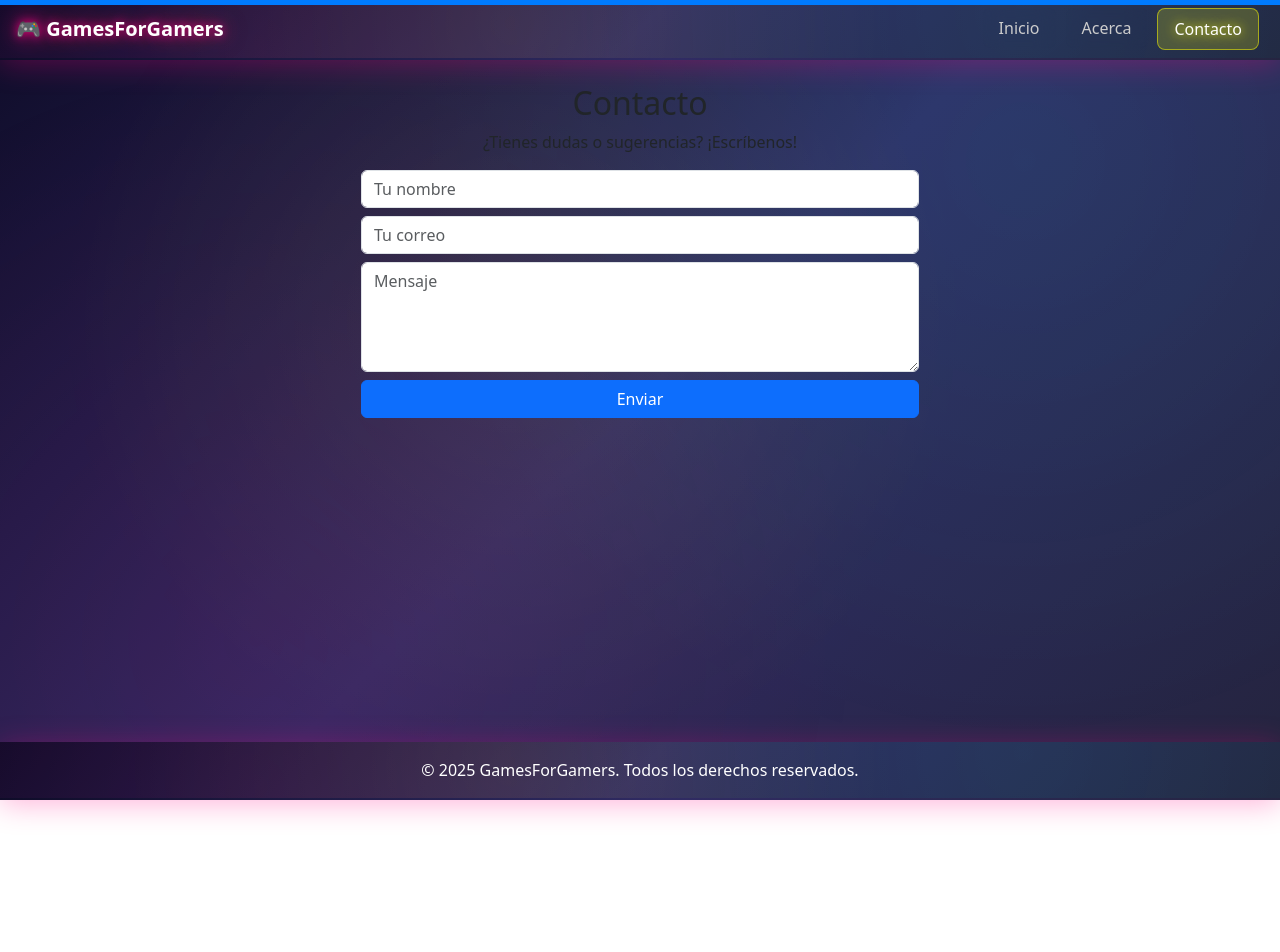
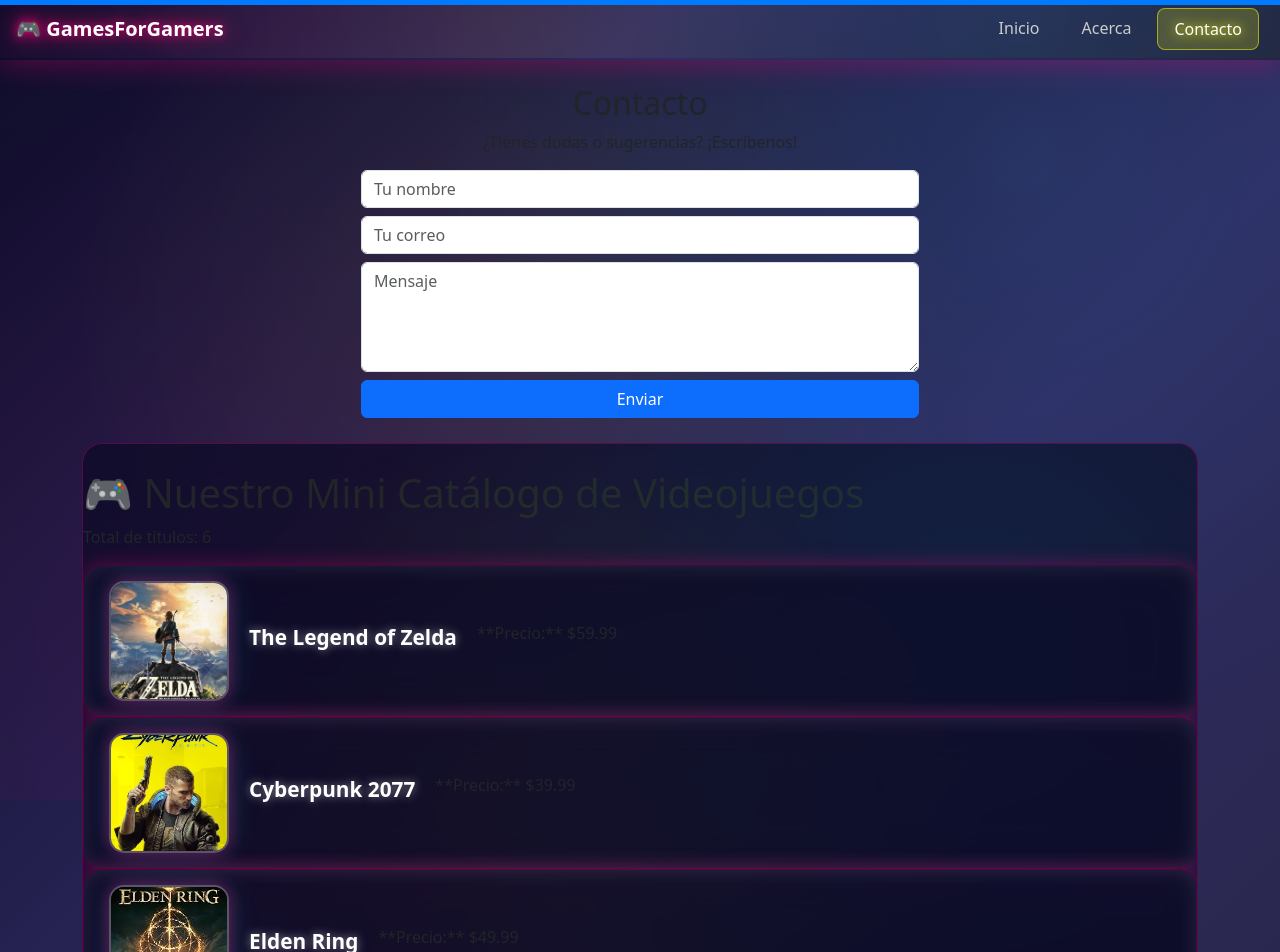
Before and after one commit to spinozajose/GamesForGamers, a React (Vite) app: page /contact in a window 1280 px wide. Shown: the top 952 px of the page. Before the commit the page ends 800 px from the top, so only its background shows below. Built offline with nearby package versions, Linux system fonts and the light colour scheme.

Commit message:
Catalogo

```diff
--- a/src/App.jsx
+++ b/src/App.jsx
@@ -6,7 +6,7 @@
 import About from "./pages/About";
 import Contact from "./pages/Contact";
 import ScrollProgress from "./components/ScrollProgress";
-
+import MiniCatalogo from "./components/MiniCatalogo";
 
 function App() {
   return (
@@ -19,6 +19,7 @@
           <Route path="/about" element={<About />} />
           <Route path="/contact" element={<Contact />} />
         </Routes>
+        <MiniCatalogo />
       </main>
       <Footer />
     </div>
--- /dev/null
+++ b/src/components/MiniCatalogo.jsx
@@ -0,0 +1,101 @@
+import React, { useState } from 'react';
+import zelda from '../assets/images/zelda.jpg';
+import cyberpunk from '../assets/images/Cyberpunk-2077.jpg';
+import eldenring from '../assets/images/EldenRin.jpg';
+import minecraft from '../assets/images/maicra.jpg';
+import gow from '../assets/images/god-war-ragnarok-2872129.webp';
+import fornai from '../assets/images/fornai.jpg';
+import '../assets/css/ofertas.css';
+import { useInView } from 'react-intersection-observer';
+import '../assets/css/ComponenteAnimado.css';
+
+const MiniCatalogo = () => {
+    const games = [
+        {
+            id: 1,
+            name: 'The Legend of Zelda',
+            price: '$53.99',
+            originalPrice: '$59.99',
+            discount: '10%',
+            image: zelda // Imagen más grande
+        },
+        {
+            id: 2,
+            name: 'Cyberpunk 2077',
+            price: '$27.99',
+            originalPrice: '$39.99',
+            discount: '30%',
+            image: cyberpunk
+        },
+        {
+            id: 3,
+            name: 'Elden Ring',
+            price: '$37.49',
+            originalPrice: '$49.99',
+            discount: '25%',
+            image: eldenring
+        },
+        {
+            id: 4,
+            name: 'Minecraft',
+            price: '$22.90',
+            originalPrice: '$26.95',
+            discount: '15%',
+            image: minecraft
+        },
+        {
+            id: 5,
+            name: 'God of War',
+            price: '$39.99',
+            originalPrice: '$49.99',
+            discount: '20%',
+            image: gow
+        },
+        {
+            id: 6,
+            name: 'Fortnite',
+            price: 'Gratis',
+            originalPrice: '',
+            discount: '',
+            image: fornai
+        }
+    ];
+
+    const { ref, inView } = useInView({
+        threshold: 0,
+        triggerOnce: true,
+    });
+
+    const [juegos] = useState(games);
+    return (
+        <div ref={ref} className={`ticker-container componente ${inView ? 'visible' : 'oculto'}`}>
+            <h1>🎮 Nuestro Mini Catálogo de Videojuegos</h1>
+            <p className="total-juegos">Total de títulos: {juegos.length}</p>
+
+            <div className="lista-juegos">
+                {/* 2. Mapeamos el array de 'juegos' para renderizar un componente por cada juego */}
+                {juegos.map((game) => (
+                    <div key={game.id} className="game-item">
+                        <img
+                            src={game.image}
+                            alt={game.name}
+                            className="game-image"
+                            onError={(e) => {
+                                // Fallback image más grande
+                                e.target.src = 'https://images.unsplash.com/photo-1550745165-9bc0b252726f?w=300&h=300&fit=crop&crop=center';
+                            }}
+                        />
+                        <h2 className="game-name">{game.name}
+                        </h2>
+                        <p className="game-plataforma">
+                            **Precio:** {game.originalPrice}
+                        </p>
+                    </div>
+                ))}
+            </div>
+        </div>
+    );
+
+
+}
+export default MiniCatalogo;
```
